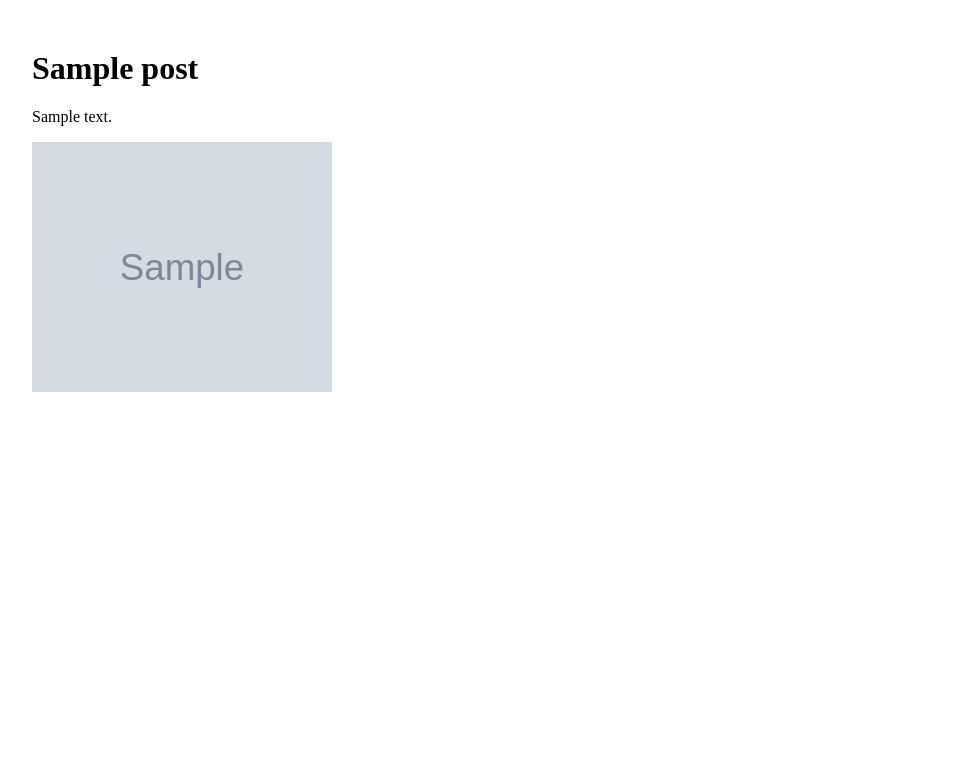
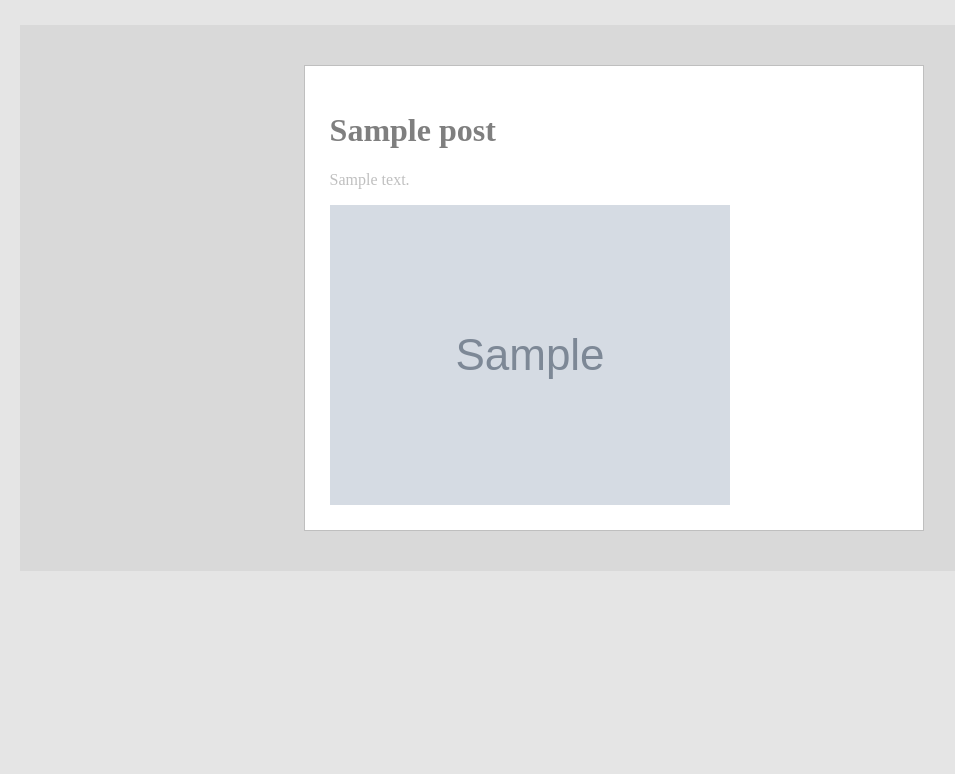
Before and after one commit to piotr-de/culinary-diaries, a Django app: page / in a window 1280 px wide. Shown: the top 774 px of the page, without its empty margins (26-981 px from the left). Run offline with Django 3.2, Linux system fonts and the light colour scheme; tables that the repository leaves empty hold one stand-in row (values such as "Sample post"); grey boxes marked "Sample" are stand-in pictures.

Commit message:
Basic Index view styling

```diff
--- a/culinary_diaries/blog/templates/blog/index.html
+++ b/culinary_diaries/blog/templates/blog/index.html
@@ -1,11 +1,17 @@
-<div style="margin: 50px">
+{% load static %}
+
+<link rel="stylesheet" type="text/css" href="{% static 'blog/style.css' %}">
+
+<div class="post-list">
 	{% if posts %}
 	    {% for post in posts %}
-	        <h1>{{ post.post_title }}</h1>
-	        <p>{{ post.post_text }}</p>
-	        {% if post.post_image %}
-	            <img src="media/{{ post.post_image }}" width="300px" height="250px">
-	        {% endif %}
+            <div class="post">
+		        <h1>{{ post.post_title }}</h1>
+		        <p>{{ post.post_text }}</p>
+		        {% if post.post_image %}
+		            <img src="media/{{ post.post_image }}" class="post-image">
+		        {% endif %}
+		    </div>
 	    {% endfor %}
 	{% else %}
 	    No posts yet.
--- /dev/null
+++ b/culinary_diaries/static/blog/style.css
@@ -0,0 +1,34 @@
+body {
+	background-color: rgb(0, 0, 0, 0.1)
+}
+
+h1 {
+	color: rgba(0, 0, 0, 0.5);
+}
+
+p {
+	color: rgba(0, 0, 0, 0.25);
+}
+
+.post-list {
+	margin: 25px auto;
+	width: 90%;
+	padding: 25px;
+	background-color: rgb(0, 0, 0, 0.05);
+}
+
+
+.post {
+	width: 50%;
+    background-color: white;
+    margin: 15px auto;
+    padding: 25px;
+    border-style: solid;
+    border-color: rgb(0, 0, 0, 0.25);
+    border-width: 0.5px;
+}
+
+.post-image {
+	max-width: 100%;
+	height: auto;
+}
```
Also changed, not shown: culinary_diaries/culinary_diaries/settings.py (+7 -0 lines).
